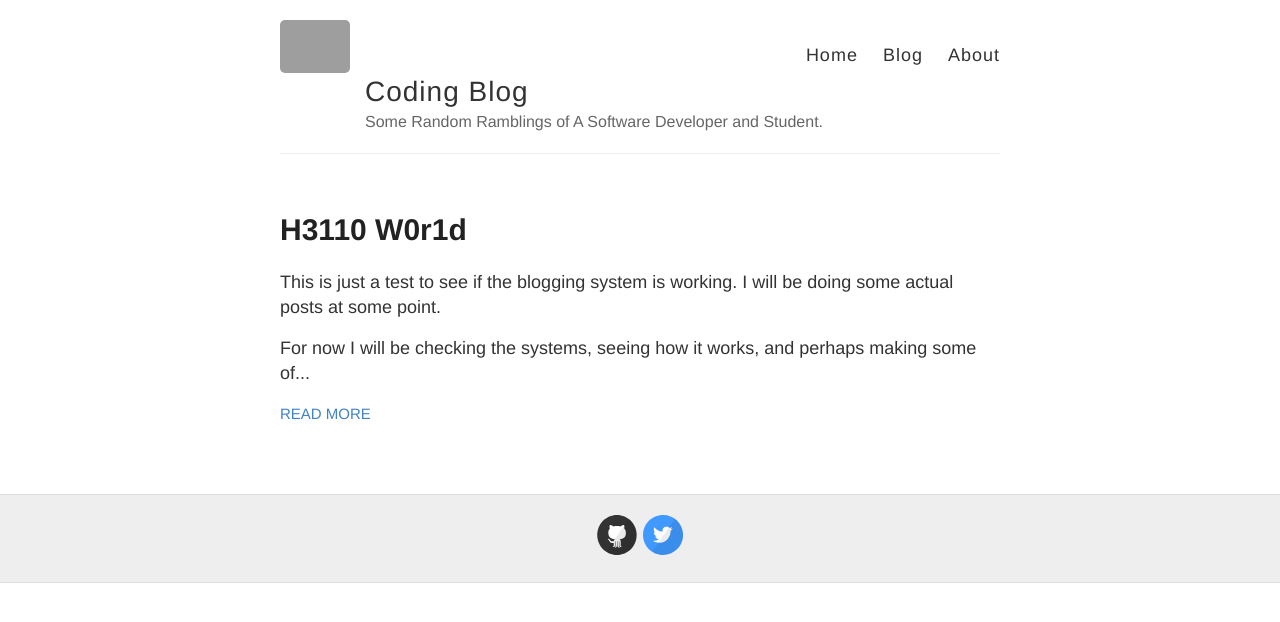
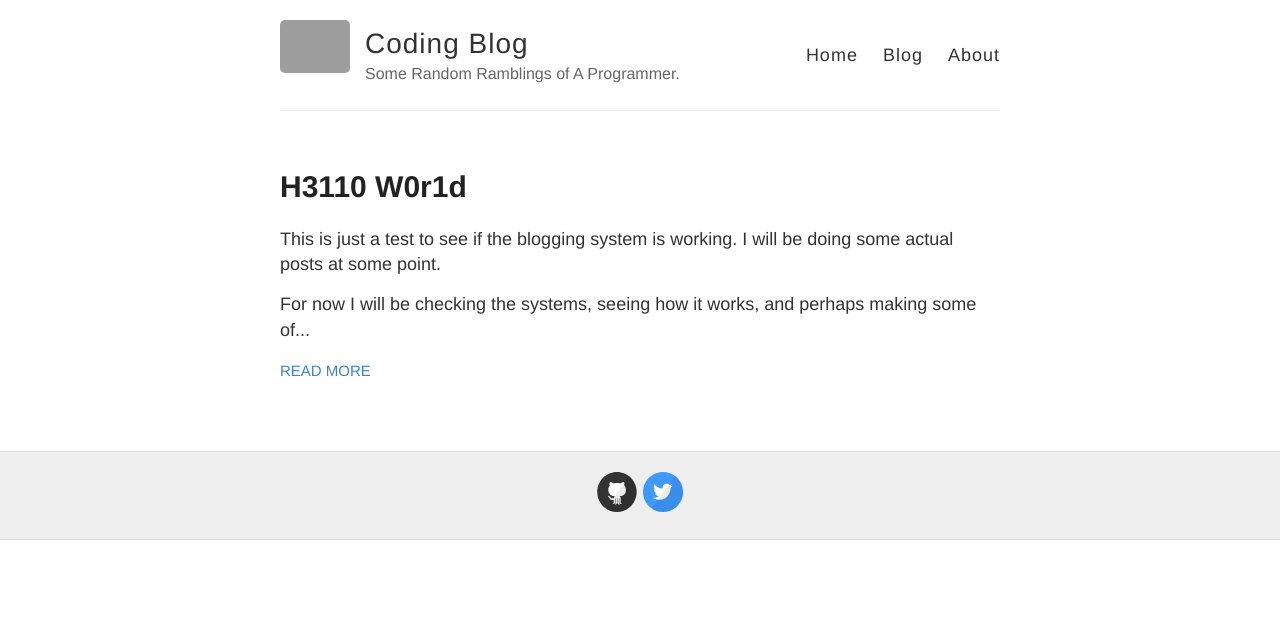
Before and after one commit to TRex22/ISBlog, a Jekyll site: the page built from index.html, in a window 1280 px wide. Shown: the top 622 px of the page. Built offline with Jekyll 4.4.1, drawn with Linux system fonts in a browser that asks for light colours; grey boxes are pictures that could not be loaded.

Commit message:
fixed nav

```diff
--- a/_config.yml
+++ b/_config.yml
@@ -6,7 +6,7 @@
 name: Coding Blog
 
 # Short bio or description (displayed in the header)
-description: Some Random Ramblings of A Software Developer and Student.
+description: Some Random Ramblings of A Programmer.
 
 # URL of your avatar or profile pic (you could use your GitHub profile pic)
 avatar: https://raw.githubusercontent.com/TRex22/blog/gh-pages/images/jekyll-logo.png
--- a/_layouts/default.html
+++ b/_layouts/default.html
@@ -26,17 +26,16 @@
         <header class="masthead clearfix">
           <a href="{{ site.baseurl }}/" class="site-avatar"><img src="{{ site.avatar }}" /></a>
 
+          <div class="site-info">
+            <h1 class="site-name"><a href="{{ site.baseurl }}/">{{ site.name }}</a></h1>
+            <p class="site-description">{{ site.description }}</p>
+          </div>
+
           <nav>
 			<a href="http://jasonchalom.com/">Home</a>
             <a href="{{ site.baseurl }}/">Blog</a>
             <a href="{{ site.baseurl }}/about">About</a>
           </nav>
-
-          <div class="site-info">
-            <h1 class="site-name"><a href="{{ site.baseurl }}/">{{ site.name }}</a></h1>
-            <p class="site-description">{{ site.description }}</p>
-          </div>
-
         </header>
       </div>
     </div>
```
